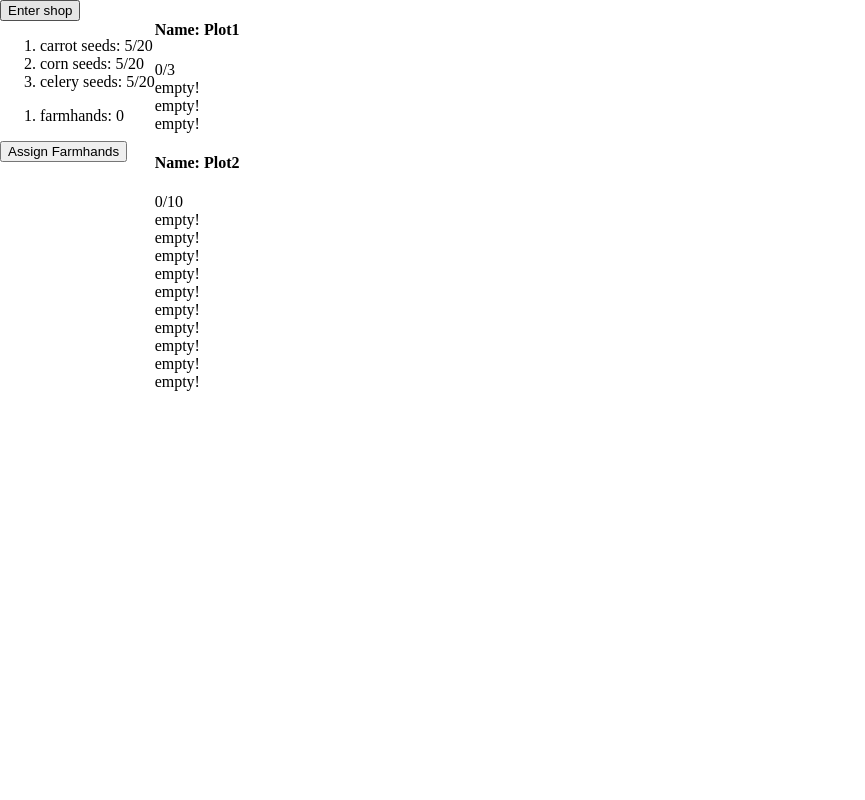
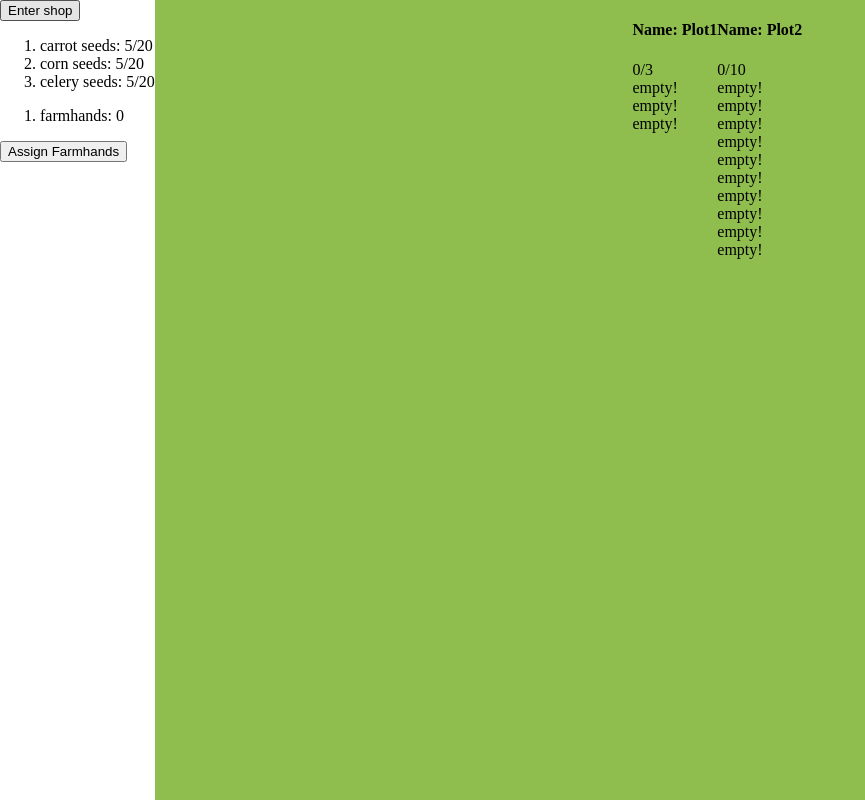
Before and after one commit to Aborgen/farm-manager, a React (Create React App) app: page / in a window 1280 px wide. Shown: the whole page, without its empty margins (0-865 px from the left). Built offline with nearby package versions, Linux system fonts and the light colour scheme.

Commit message:
Add styling to Field component

```diff
--- /dev/null
+++ b/src/components/Field/Field.module.css
@@ -0,0 +1,7 @@
+.field {
+  background: var(--grass-green);
+  flex: 1;
+  display: flex;
+  flex-flow: row wrap;
+  justify-content: center;
+}
--- a/src/components/Field.tsx
+++ b/src/components/Field/index.tsx
@@ -1,6 +1,7 @@
 import { useState } from 'react';
 
 import Plot, { PlotProps, PlotGrade } from 'components/Plot';
+import styles from './Field.module.css';
 
 
 const defaultProps: PlotProps[] = [
@@ -17,10 +18,9 @@ const defaultProps: PlotProps[] = [
 ];
 
 export default function Field() {
-  //@ts-ignore
-  const [ plots, setPlots ] = useState(defaultProps);
+  const plots = useState(defaultProps)[0];
   return (
-    <div className="field">
+    <div className={ styles.field }>
       {
         plots.map((plot, key) => (
           <Plot key={ key } { ...plot } />
```
